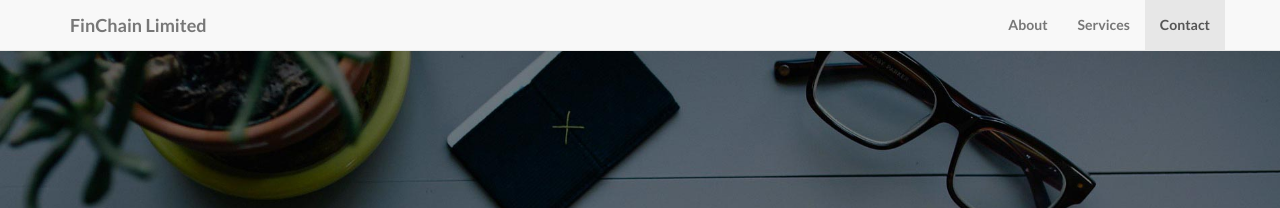
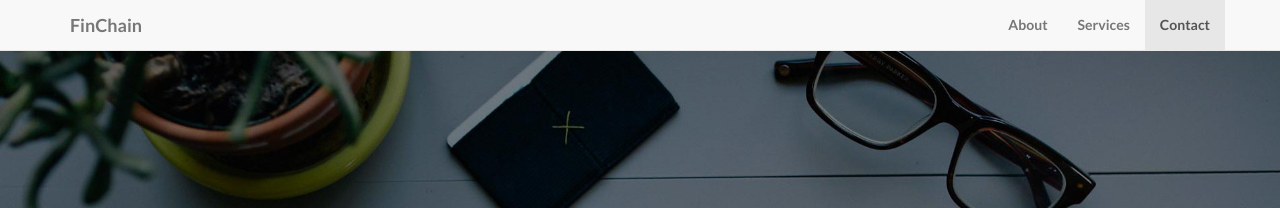
Before and after one commit to FinChain/FinChain.github.io, a Jekyll site: the page built from index.html, in a window 1280 px wide. Shown: the top 208 px of the page. Built offline with Jekyll 4.4.1, drawn with Linux system fonts in a browser that asks for light colours.

Commit message:
Change site title

```diff
--- a/_config.yml
+++ b/_config.yml
@@ -3,7 +3,7 @@
 # ----------------------- #
 
 url: http://www.finchain.com.hk
-title: FinChain Limited
+title: FinChain
 email: junk@finchain.com.hk
 author: FinChain Limited
 description: > # "Write an awesome description for your new site here.
```
